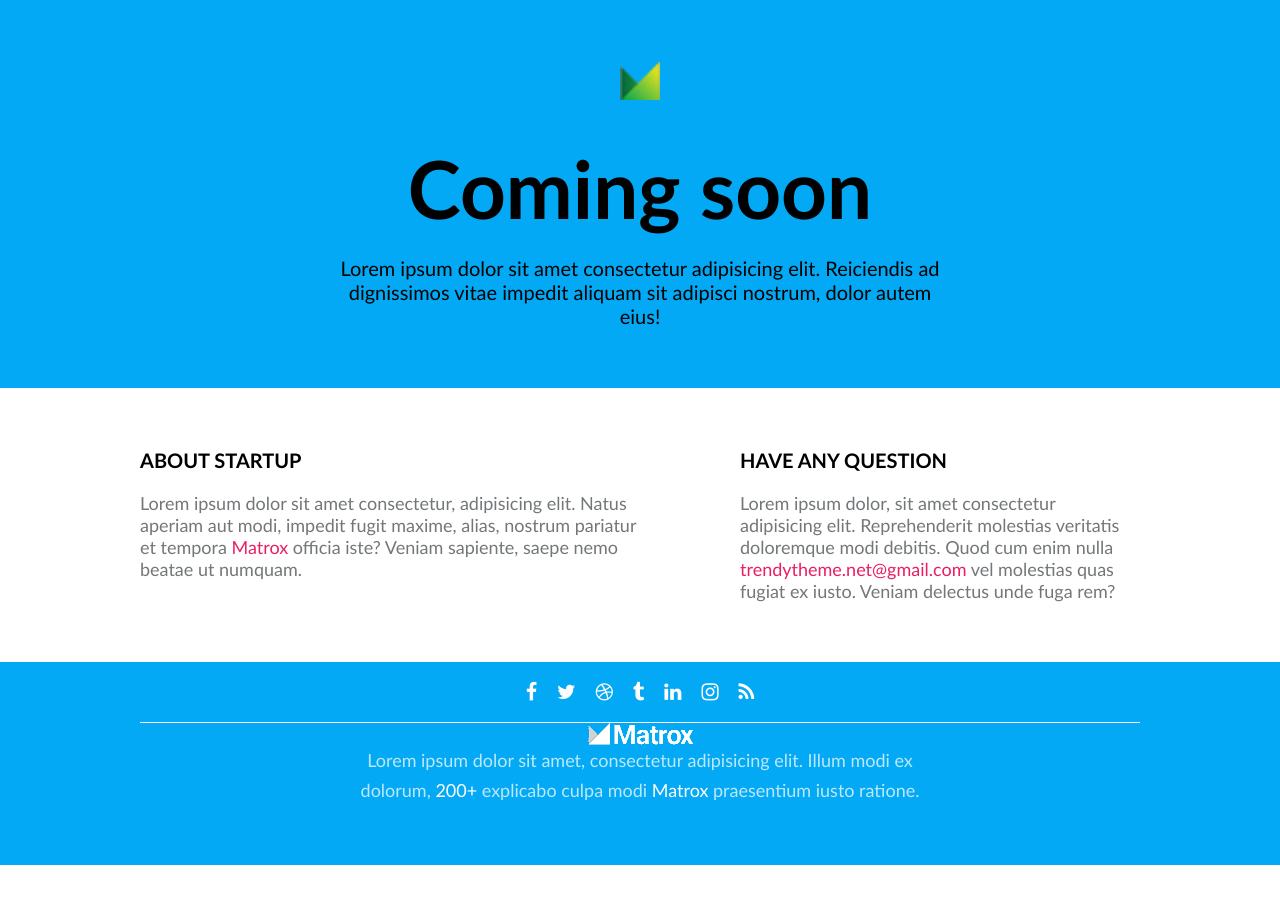
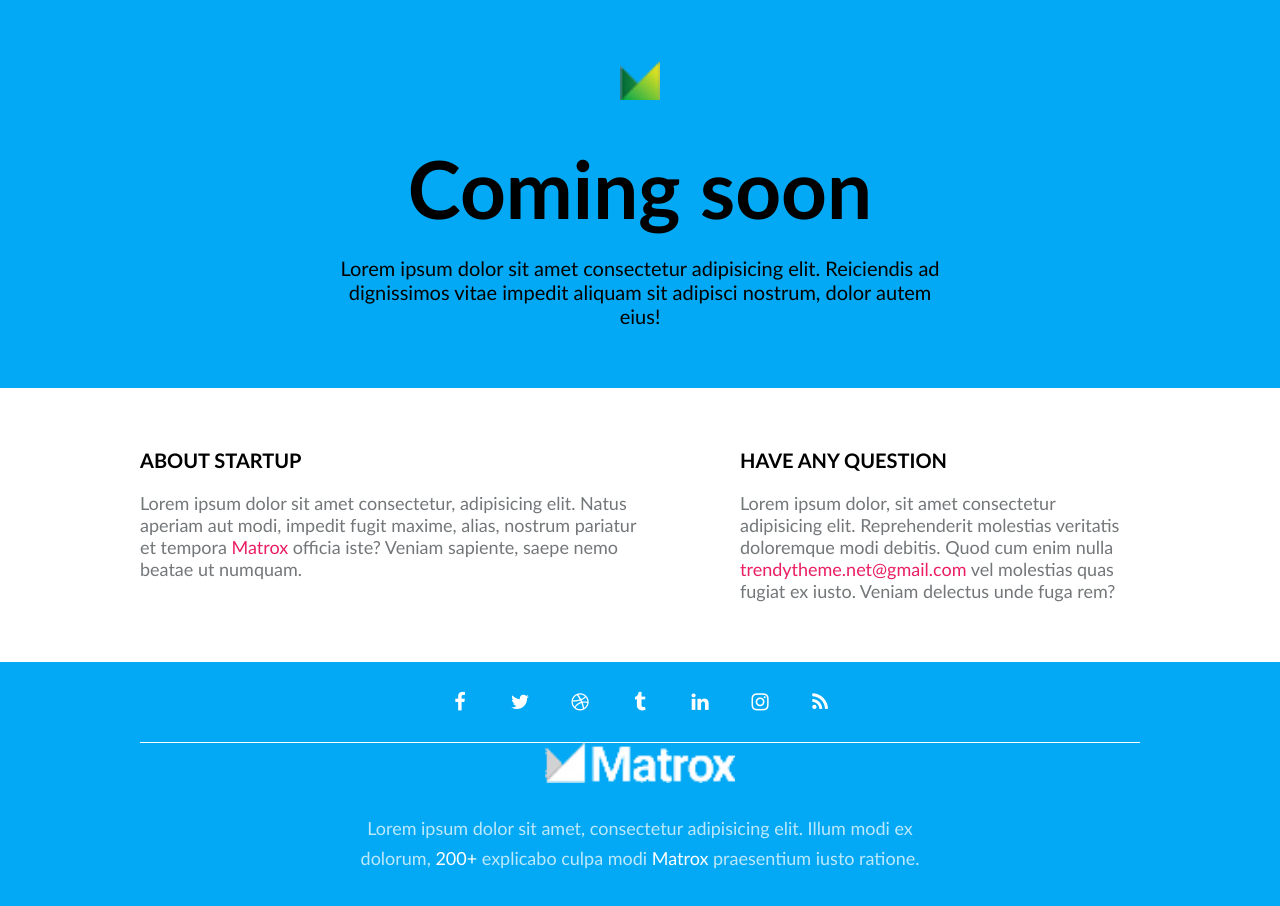
Before and after one commit to AinaEin/48_grupe_coming_soon, a website: page index.html in a window 1280 px wide. Before the commit the page ends 865 px from the top, so only its background shows below. Drawn offline with Linux system fonts and the light colour scheme.

Commit message:
Socials  animation #12

```diff
--- a/css/main.css
+++ b/css/main.css
@@ -106,18 +106,30 @@ footer.container {
 }
 
 .socials > a {
+    width: 40px;
+    height: 40px;
     color: #fff;
     font-size: 20px;
+    line-height: 40px;
+    text-align: center;
     text-decoration: none;
+    border-radius: 50%;
+    transition: all 0.3s;
+}
+
+.socials > a:hover {
+    background-color: #fff;
+    color: #03a9f4;
+    transition: all 1s;
 }
 
 .footer-bottom {
     text-align: center;
-    margin-bottom: 30px;
 }
 
-.footer .logo {
+footer .logo {
     height: 40px;
+    margin-bottom: 30px;
 }
 
 footer p {
```
